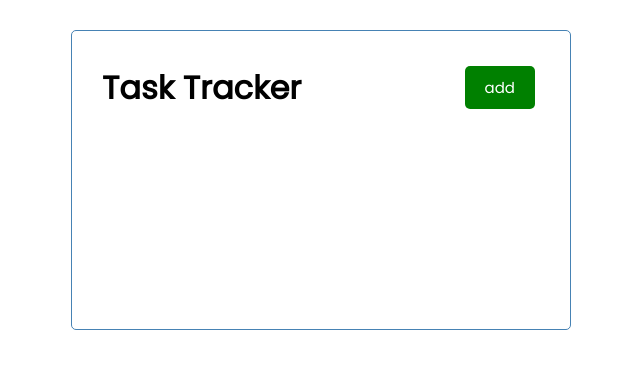
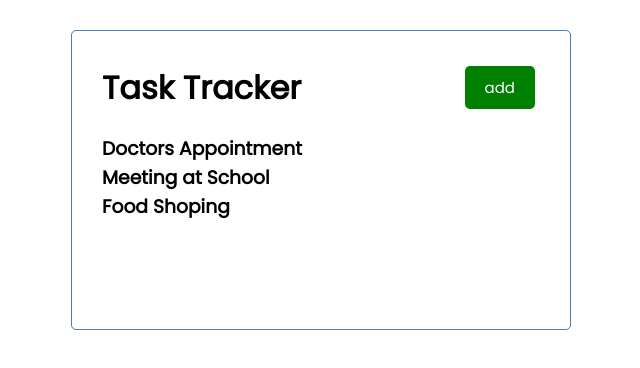
Before and after one commit to vv123612/react-crash-2021-traversy-steps, a React (Create React App) app: page / in a window 1280 px wide. Shown: the top 368 px of the page, without its empty margins (319-959 px from the left). Built offline with nearby package versions, Linux system fonts and the light colour scheme.

Commit message:
Added Tasks components and rendered

```diff
--- a/src/App.js
+++ b/src/App.js
@@ -1,9 +1,11 @@
 import Header from './components/Header'
+import Tasks from './components/Tasks'
 
 function App() {
   return (
     <div className='container'>
       <Header/>
+      <Tasks/>
     </div>
   );
 }
--- /dev/null
+++ b/src/components/Tasks.js
@@ -0,0 +1,36 @@
+const tasks = [
+{
+    id: 1,
+    text: 'Doctors Appointment',
+    day: 'Feb 5th 2:30pm',
+    reminder:true,
+},
+
+{
+    id: 2,
+    text: 'Meeting at School',
+    day: 'Feb 6th 1:30pm',
+    reminder:true,
+},
+
+{
+    id: 3,
+    text: 'Food Shoping',
+    day: 'Feb 5th 2:30pm',
+    reminder:false,
+}
+]
+
+const Tasks = () => {
+    return (
+        <>
+            {tasks.map((task)=>(
+                <h3 key={task.id}> {task.text}</h3>
+
+            ))}
+
+        </>
+    )
+}
+
+export default Tasks
```
Also changed, not shown: 1 other file (tests, documents, lock files or other folders).
